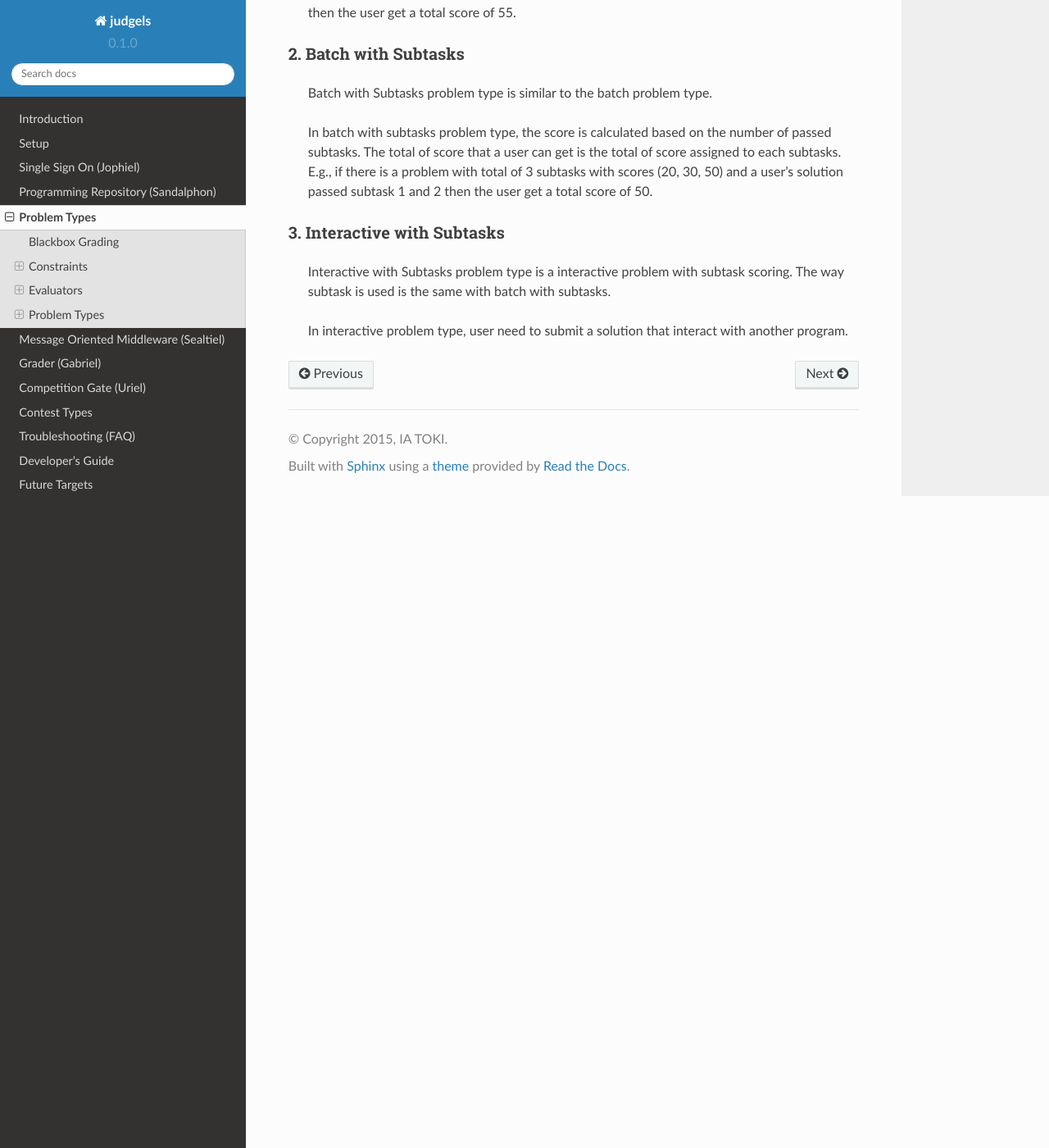
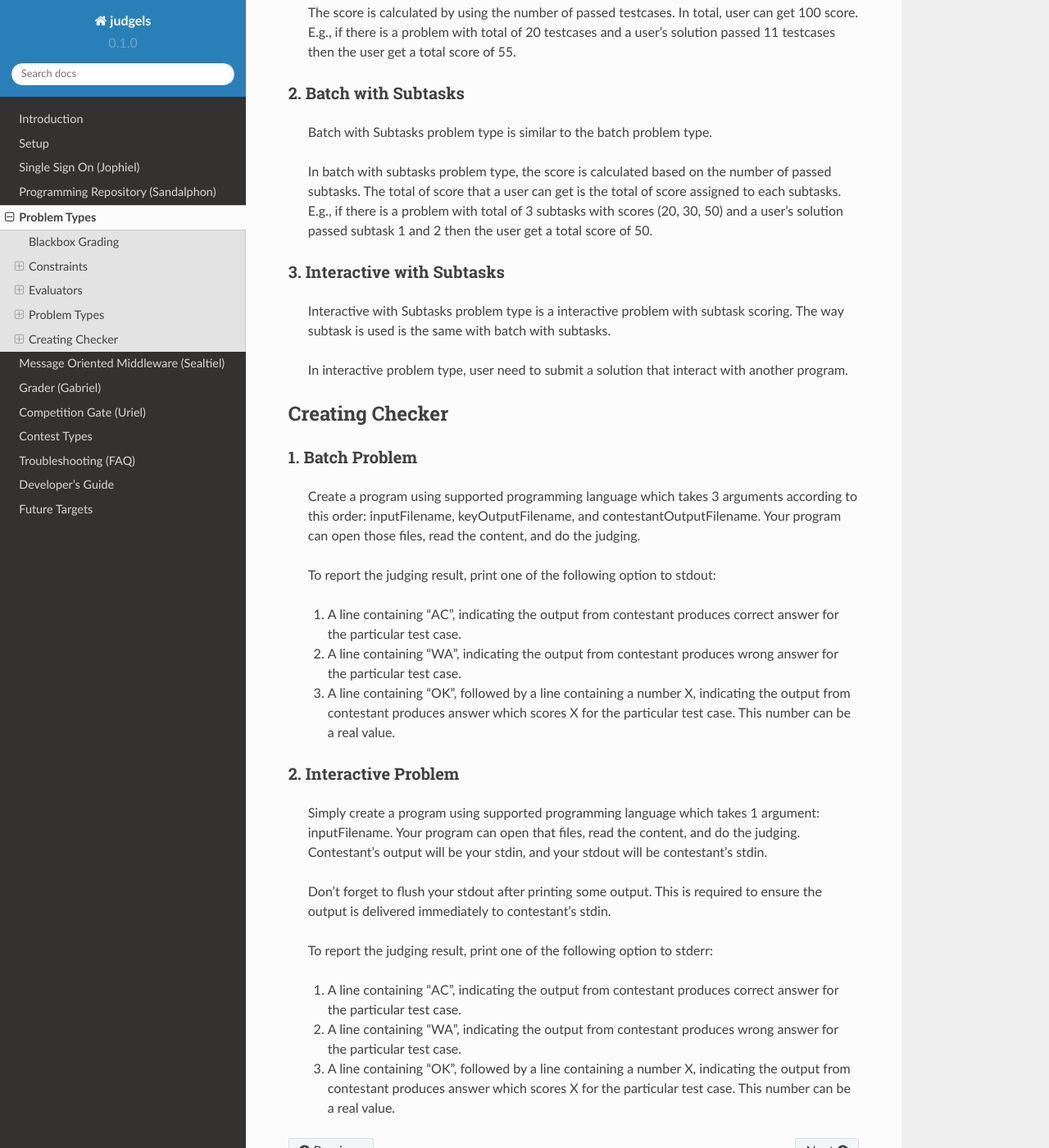
Before and after one commit to judgels/judgels, a Sphinx documentation site: the page built from docs/ProblemTypes.rst, in a window 1280 px wide and 1400 px high, scrolled down 1666 px. Shown: the whole window at 82% size. Built offline with Sphinx 7.4.7 and the Read the Docs theme 2.0.0, drawn with Linux system fonts in a browser that asks for light colours; formulas are drawn with MathJax 3; some of the changed text lies outside the part shown.

Commit message:
Add documentation about checker

```diff
--- a/docs/ProblemTypes.rst
+++ b/docs/ProblemTypes.rst
@@ -47,10 +47,12 @@ Checker
 
 In blackbox grading, sometimes there are problems with special conditions. Some of the special conditions are multiple correct answers and floating point precission. This can be solved by providing checker. A checker is a program that checks provided input, user solution's output with expected output and check if the solution is correct or not.
 
+Documentation about making checker is described later in this document.
+
 Problem Types
 =============
 
-Therea re three types of programming problem:
+There are three types of programming problem:
 
 1. Batch
 --------
@@ -72,3 +74,28 @@ Therea re three types of programming problem:
    Interactive with Subtasks problem type is a interactive problem with subtask scoring. The way subtask is used is the same with batch with subtasks.
 
    In interactive problem type, user need to submit a solution that interact with another program.
+
+Creating Checker
+================
+
+1. Batch Problem
+----------------
+   Create a program using supported programming language which takes 3 arguments according to this order: inputFilename, keyOutputFilename, and contestantOutputFilename. Your program can open those files, read the content, and do the judging.
+
+   To report the judging result, print one of the following option to stdout:
+
+   1. A line containing "AC", indicating the output from contestant produces correct answer for the particular test case.
+   2. A line containing "WA", indicating the output from contestant produces wrong answer for the particular test case.
+   3. A line containing "OK", followed by a line containing a number X, indicating the output from contestant produces answer which scores X for the particular test case. This number can be a real value.
+
+2. Interactive Problem
+----------------------
+   Simply create a program using supported programming language which takes 1 argument: inputFilename. Your program can open that files, read the content, and do the judging. Contestant's output will be your stdin, and your stdout will be contestant's stdin.
+
+   Don't forget to flush your stdout after printing some output. This is required to ensure the output is delivered immediately to contestant's stdin.
+
+   To report the judging result, print one of the following option to stderr:
+
+   1. A line containing "AC", indicating the output from contestant produces correct answer for the particular test case.
+   2. A line containing "WA", indicating the output from contestant produces wrong answer for the particular test case.
+   3. A line containing "OK", followed by a line containing a number X, indicating the output from contestant produces answer which scores X for the particular test case. This number can be a real value.
```
